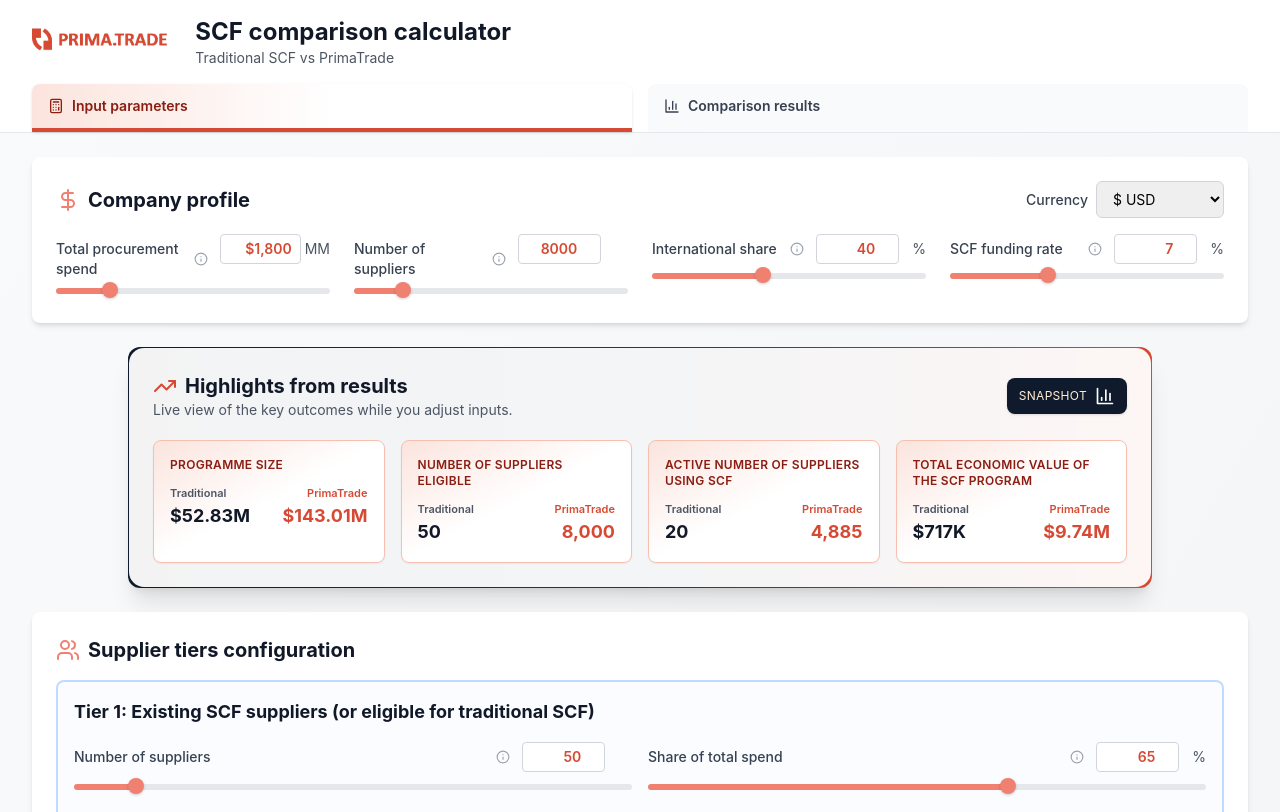
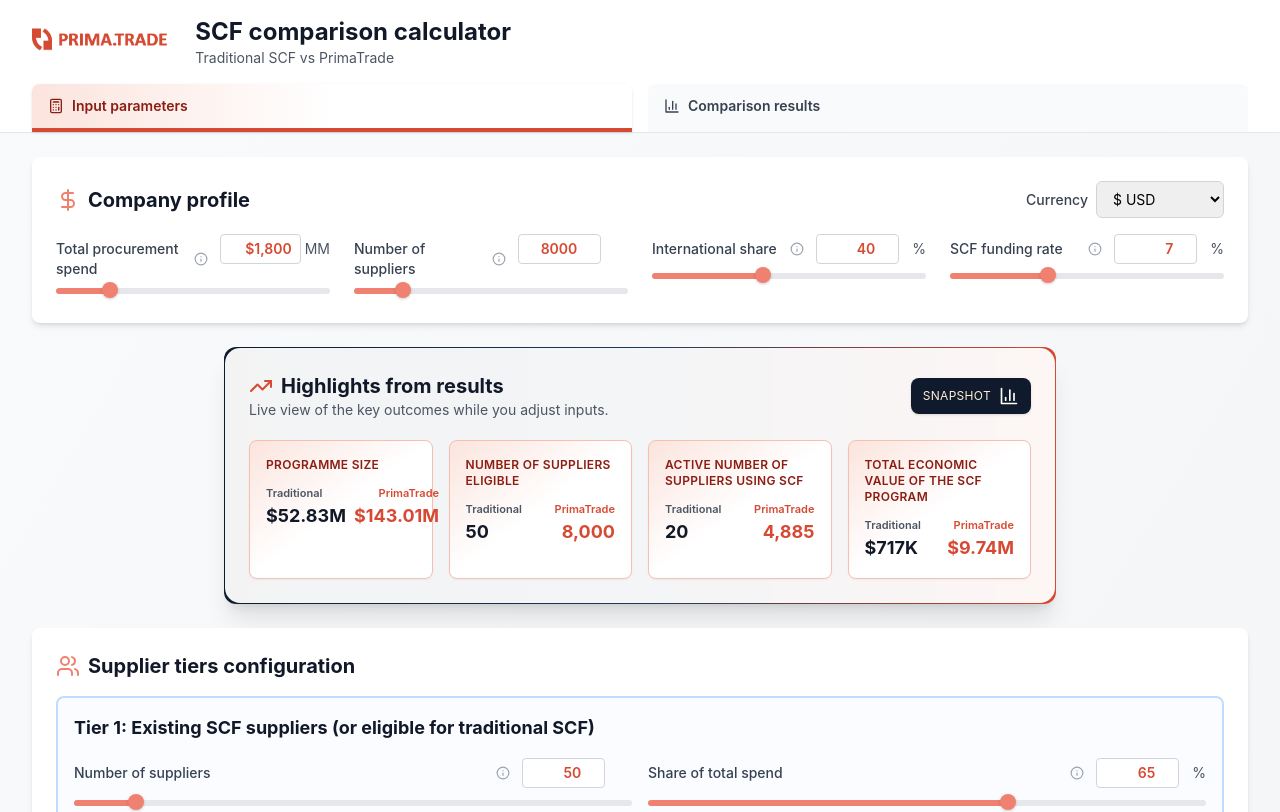
Before and after one commit to tim-1965/scfcompare, a React (Vite) app: page / in a window 1280 px wide. Shown: the top 812 px of the page. Built offline with nearby package versions, Linux system fonts and the light colour scheme.

Commit message:
Add files via upload

```diff
--- a/src/SCFComparison.jsx
+++ b/src/SCFComparison.jsx
@@ -624,7 +624,7 @@
                 </div>
               </div>
 
- <div className="max-w-5xl mx-auto">
+ <div className="max-w-[52rem] mx-auto">
  <div className="bg-gradient-to-r from-[#0F1B2C] via-[#1F3A56] to-[#D64933] rounded-xl shadow-xl p-[1px]">
                 <div className="bg-white/95 rounded-[0.95rem] p-5 sm:p-6">
                   <div className="flex flex-col gap-2 sm:flex-row sm:items-center sm:justify-between">
```
